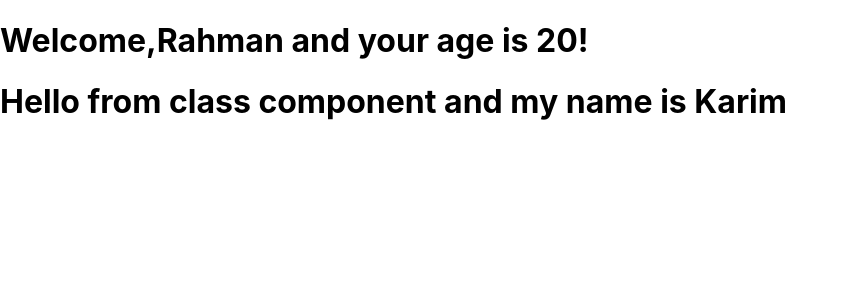
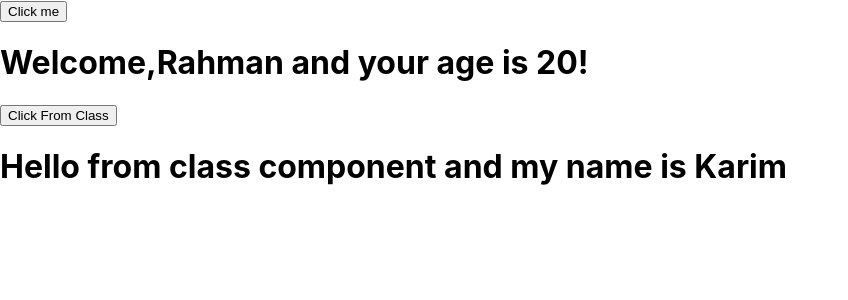
Before and after one commit to Abdur-Rahman123/practrice_React, a React (Create React App) app: page / in a window 1280 px wide. Shown: the top 300 px of the page, without its empty margins (0-848 px from the left). Built offline with nearby package versions, Linux system fonts and the light colour scheme.

Commit message:
Button click Event

```diff
--- a/src/Class.js
+++ b/src/Class.js
@@ -1,9 +1,15 @@
 import React, { Component } from "react";
 
 class Class extends Component {
+    click(a){
+        alert(a)
+    }
     render() {
         return(
+            <div>
+            <button onClick={this.click.bind(this,"click form class")}>Click From Class</button>
         <h1>Hello from class component and my name is {this.props.name}</h1>
+        </div>
         )
     }
 }
--- a/src/Welcome.js
+++ b/src/Welcome.js
@@ -1,8 +1,14 @@
 import React from 'react';
 
 function Welcome(props){
+    function click(a){
+        alert(a)
+    }
     return(
+        <div>
+        <button onClick={click.bind(this,"I am from function")}>Click me</button>
         <h1>Welcome,{props.name} and your age is {props.age}!</h1>
+        </div>
     )
 }
 export default Welcome;
```
